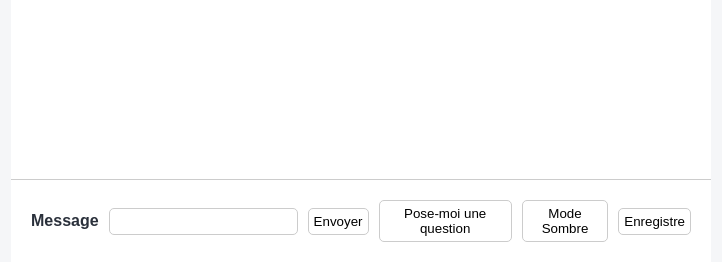
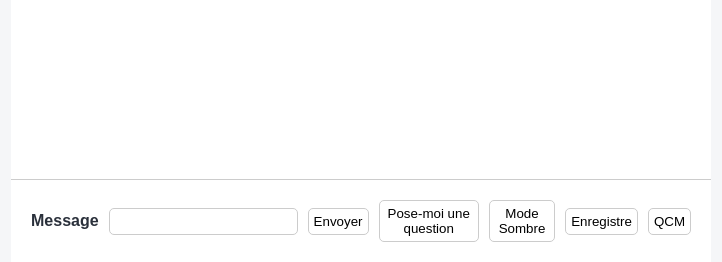
Before and after one commit to AlbericTrancart/hackathon-ponts, a Flask app: page /hello/ in a window 1280 px wide. Shown: the part 538-800 px from the top of the page, without its empty margins (279-1001 px from the left). Run offline with Flask 3, Linux system fonts and the light colour scheme; parts of the project's set-up code (start-up, migrations or seed data) failed here and were passed over.

Commit message:
qcm button

```diff
--- a/main.py
+++ b/main.py
@@ -8,6 +8,9 @@ app = Flask(__name__)
 
 text = """pose moi une nouvelle question sur le
     texte sur les ponts-et-chaussées !"""
+
+qcm = """pose moi un unique question à 3 choix de réponses
+    sur le texte sur les ponts-et-chaussées sans donner la réponse"""
 
 
 @app.route("/")
@@ -40,4 +43,8 @@ def return_answer():
     answer = validate_answer(input)
     return {"answer": answer}
 
-# used to check env files
+
+@app.route("/qcm", methods=["GET"])
+def give_qcm(given_text=qcm):
+    answer = gpt3_completion(given_text)
+    return {"answer": answer}
--- a/static/prompt.js
+++ b/static/prompt.js
@@ -4,6 +4,11 @@ const questionButton = document.getElementById("question-button");
 const messagesContainer = document.getElementById("messages-container");
 const enregistre = document.getElementById("enregistre");
 const dark_mode = document.getElementById("change_style");
+const qcmButton = document.getElementById("qcm-button");
+
+const A_Button = document.getElementById("response-A");
+const B_Button = document.getElementById("response-B");
+const C_Button = document.getElementById("response-C");
 
 const appendHumanMessage = (message) => {
   const humanMessageElement = document.createElement("div");
@@ -41,6 +46,10 @@ const handlePrompt = async (event) => {
     delete questionButton.dataset.question;
     questionButton.classList.remove("hidden");
     submitButton.innerHTML = "Message";
+
+    document.getElementById("response-A").setAttribute("hidden", "hidden");
+    document.getElementById("response-B").setAttribute("hidden", "hidden");
+    document.getElementById("response-C").setAttribute("hidden", "hidden");
   }
 
   appendHumanMessage(data.get("prompt"));
@@ -68,6 +77,8 @@ const handleQuestionClick = async (event) => {
     questionButton.dataset.question = question;
     questionButton.classList.add("hidden");
     submitButton.innerHTML = "Répondre à la question";
+
+
     return question;
   });
 };
@@ -78,7 +89,6 @@ const handleSaveClick = async (event) => {
 };
 
 const handleColor = async (event) => {
-  console.log("yes")
   if (document.getElementById('style').getAttribute('href') === "/static/style.css") {
     console.log("yeah")
     document.getElementById('style').setAttribute('href', "/static/dark_style.css");
@@ -90,7 +100,45 @@ const handleColor = async (event) => {
   }
 };
 
+const handleQCM = async (event) => {
+  appendAIMessage(async () => {
+    const response = await fetch("/qcm", {
+      method: "GET",
+    });
+    const result = await response.json();
+    console.log("etape")
+    const question = result.answer;
+
+    questionButton.dataset.question = question;
+    questionButton.classList.add("hidden");
+    submitButton.innerHTML = "Répondre au QCM";
+
+    document.getElementById("response-A").removeAttribute("hidden");
+    document.getElementById("response-B").removeAttribute("hidden");
+    document.getElementById("response-C").removeAttribute("hidden");
+    return question;
+  });
+};
+
 
 questionButton.addEventListener("click", handleQuestionClick);
 enregistre.addEventListener("click", handleSaveClick);
 dark_mode.addEventListener("click", handleColor);
+qcmButton.addEventListener("click", handleQCM);
+
+const handleA = async (event) => {
+  print()
+};
+
+const handleB = async (event) => {
+  print()
+};
+
+const handleC = async (event) => {
+  print()
+};
+
+
+A_Button.addEventListener("click", handleA);
+B_Button.addEventListener("click", handleB);
+C_Button.addEventListener("click", handleC);
--- a/static/style.css
+++ b/static/style.css
@@ -66,6 +66,17 @@ body {
   background-color: var(--main-background-color);
   padding: 20px;
   border-top: 1px solid var(--border-color);
+}
+
+.qcm-container {
+  position: fixed;
+  bottom: 0px;
+  left: 50%;
+  transform: translateX(-50%);
+  width: var(--max-body-width);
+  display: flex;
+  align-items: center;
+  background-color: var(--main-background-color);
 }
 
 .save-container {
--- a/templates/index.html
+++ b/templates/index.html
@@ -33,6 +33,7 @@
         Pose-moi une question
       </button>
 
+
       <button type="button" class="button" id="change_style">
         Mode Sombre
       </button>
@@ -40,10 +41,23 @@
       <button type="button" class="button" id="enregistre">
         Enregistre
       </button>
+
+      <button type="button" class="button" id="qcm-button">
+        QCM
+      </button>
     </form>
 
-
-
+    <form id="qcm-form" class="qcm-container"></form>
+    <button type="button" class="button" id="response-A" hidden="hidden">
+      A
+    </button>
+    <button type="button" class="button" id="response-B" hidden="hidden">
+      B
+    </button>
+    <button type="button" class="button" id="response-C" hidden="hidden">
+      C
+    </button>
+    </form>
     <script src="{{ url_for('static', filename='prompt.js') }}"></script>
   </main>
 </body>
```
